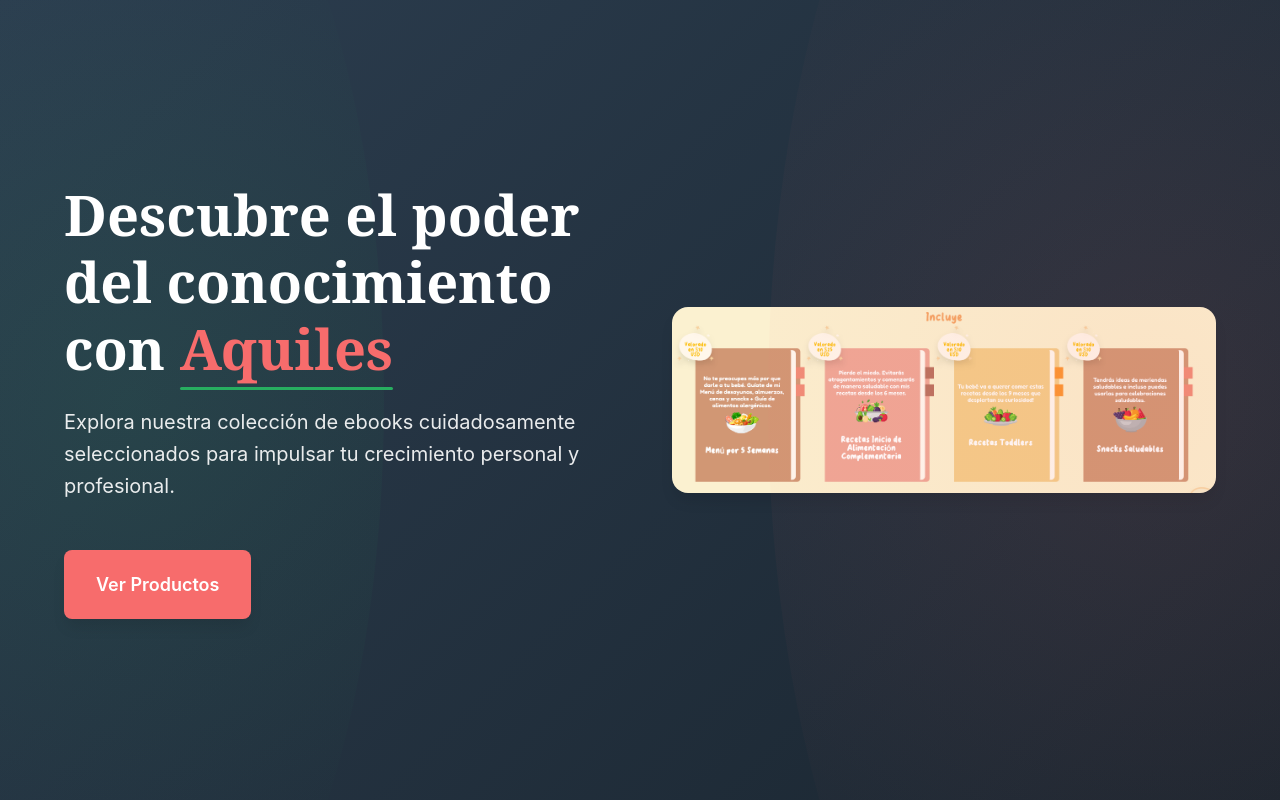
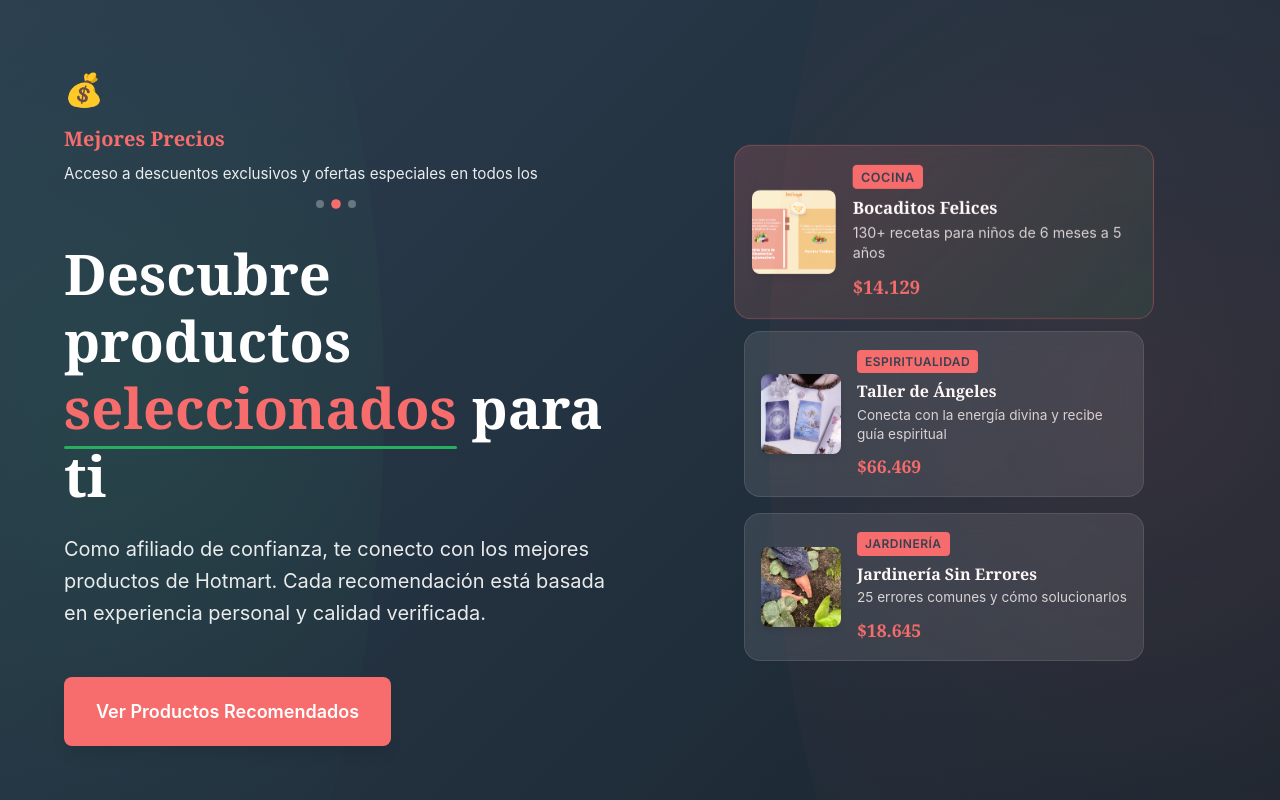
Before and after one commit to COTI-Solutions/frontend-aquiles, a Next.js app: page / in a window 1280 px wide. Shown: the top 800 px of the page. Built offline with nearby package versions, Linux system fonts and the light colour scheme.

Commit message:
updateProductsAndHero

```diff
--- a/src/affiliations.json
+++ b/src/affiliations.json
@@ -20,12 +20,38 @@
     },
     {
       "id": "5970248",
-      "title": "25 Errores Comunes en Jardinería.",
+      "title": "25 Errores Comunes en Jardinería",
       "linkToPay": "https://go.hotmart.com/Q101087664M",
       "linktOfProduct": "https://go.hotmart.com/Q101087664M",
-      "price": "66.469,00",
+      "price": "18.645,00",
       "image": "https://static-media.hotmart.com/y1f2xPMfpg_Pm1Y0kmvb2y2GE-0=/295x165/smart/filters:quality(100)/hotmart/product_pictures/272548a2-16b7-4139-ba4e-83a53260ee77/25ErroresComunesenJardineriaYcomosolucionarlosparatransformartujardin.jpg",
       "description": "Este eBook reúne 25 errores que todos cometemos y cómo convertirlos en oportunidades para que tu jardín florezca como siempre has soñado."
+    },
+    {
+      "id": "4716949",
+      "title": "Curso Intensivo de Jabones Artesanales: Aprende a Crear, Personalizar y Vender tus Propios Jabones",
+      "linkToPay": "",
+      "linktOfProduct": "https://go.hotmart.com/H101115357Y?dp=1",
+      "price": "43.360,00",
+      "image": "https://static-media.hotmart.com/dYDN4GWgRHRYYhSJwBuReHXvXrc=/300x300/smart/filters:format(webp):background_color(white)/hotmart/product_pictures/23aa155a-bdb4-4975-8019-f198ad8c3f2c/jabonesminiatura.png?w=920",
+      "description": "Este curso está diseñado para enseñarte todo lo necesario para crear jabones artesanales de alta calidad. Aprenderás desde las técnicas básicas hasta las más avanzadas para personalizar tus jabones y ofrecer productos únicos. Además, conocerás cómo venderlos eficazmente y convertir tu pasión en un negocio rentable. Objetivos del curso: *Dominar las técnicas de fabricación de jabones artesanales. *Aprender a crear jabones personalizados con ingredientes naturales. *Desarrollar habilidades para crear diferentes tipos de jabones: hidratantes, exfoliantes, terapéuticos, etc. *Aprender cómo comercializar y vender tus jabones en plataformas online.Requisitos previos: No se requieren conocimientos previos. Este curso está dirigido tanto a principiantes como a personas con experiencia en la fabricación de jabones"
+    },
+    {
+      "id": "1277545",
+      "title": "Entrenamiento para Escritoras",
+      "linkToPay": "",
+      "linktOfProduct": "https://go.hotmart.com/C101115048B?dp=1",
+      "image": "https://static-media.hotmart.com/GHA8Qs0sCQBuJAYS9b2TzUA7XqE=/300x300/smart/filters:format(webp):background_color(white)/hotmart/product_pictures/efb6498a-141f-409e-b616-cf34a3eec2dd/Hotmart2.png?w=920",
+      "description": "Este Entrenamiento para Escritoras es mi método estratégico probado que te enseñará los pasos que tienes en la elaboración de un libro de no ficción enfocado hacia la marca personal. Este no es solo un entrenamiento de 3 horas, es un plan de acción con una hoja de ruta clara y fácil de ejecutar, al que lo he dividido en tres partes: Escribe tu libro, Edita tu libro y Publica tu libro."
+    },
+    {
+      "id": "5977548",
+      "title": "Reiki para Principiantes.",
+      "linkToPay": "",
+      "price": "18.645,00",
+      "linktOfProduct": "https://go.hotmart.com/H101115104B",
+      "image": "https://static-media.hotmart.com/zwwqO9yZgmj-CS9z8raCX5SHkAQ=/300x300/filters:quality(100)/hotmart/product_pictures/fecd9d5d-40d7-4a32-bb70-3b5f56c21e9d/ReikiparaPrincipiantes.jpg",
+      "description": "Descubre el poder sanador del Reiki y aprende las técnicas fundamentales para canalizar la energía universal. Una guía completa paso a paso para comenzar tu viaje espiritual."
     }
   ]
 }
--- a/src/components/Hero/Hero.module.scss
+++ b/src/components/Hero/Hero.module.scss
@@ -39,6 +39,86 @@
 
 .textContent {
   z-index: 2;
+}
+
+// Carrusel de beneficios
+.benefitsCarousel {
+  margin-bottom: $spacing-xl;
+}
+
+.carouselContainer {
+  position: relative;
+  height: 120px;
+  overflow: hidden;
+  margin-bottom: $spacing-md;
+
+  @media (max-width: $breakpoint-md) {
+    height: 100px;
+  }
+}
+
+.carouselSlide {
+  position: absolute;
+  top: 0;
+  left: 0;
+  width: 100%;
+  opacity: 0;
+  transform: translateY(20px);
+  transition: all 0.5s ease;
+  text-align: left;
+
+  &.active {
+    opacity: 1;
+    transform: translateY(0);
+  }
+}
+
+.benefitIcon {
+  font-size: 2rem;
+  margin-bottom: $spacing-sm;
+  display: inline-block;
+}
+
+.benefitTitle {
+  font-family: $font-family-title;
+  font-size: 1.25rem;
+  font-weight: 600;
+  margin: 0 0 $spacing-sm 0;
+  color: $color-accent;
+}
+
+.benefitDescription {
+  font-family: $font-family-text;
+  font-size: 0.95rem;
+  line-height: 1.5;
+  margin: 0;
+  opacity: 0.9;
+}
+
+.carouselDots {
+  display: flex;
+  justify-content: center;
+  gap: $spacing-sm;
+  margin-top: $spacing-md;
+}
+
+.dot {
+  width: 8px;
+  height: 8px;
+  border-radius: 50%;
+  border: none;
+  background-color: rgba(255, 255, 255, 0.3);
+  cursor: pointer;
+  transition: all 0.3s ease;
+
+  &.activeDot {
+    background-color: $color-accent;
+    transform: scale(1.2);
+  }
+
+  &:hover {
+    background-color: rgba(255, 255, 255, 0.5);
+  }
 }
 
 .title {
@@ -142,24 +222,123 @@
   }
 }
 
+// Showcase de productos
+.productShowcase {
+  display: flex;
+  flex-direction: column;
+  gap: $spacing-md;
+  max-width: 400px;
+  width: 100%;
+}
+
+.productCard {
+  background: rgba(255, 255, 255, 0.1);
+  border-radius: $border-radius-lg;
+  padding: $spacing-md;
+  backdrop-filter: blur(10px);
+  border: 1px solid rgba(255, 255, 255, 0.1);
+  transition: all 0.3s ease;
+  display: flex;
+  gap: $spacing-md;
+  align-items: center;
+
+  &:hover {
+    transform: translateY(-5px);
+    background: rgba(255, 255, 255, 0.15);
+    box-shadow: 0 10px 25px rgba(0, 0, 0, 0.2);
+  }
+
+  &.featured {
+    background: linear-gradient(
+      135deg,
+      rgba($color-accent, 0.2) 0%,
+      rgba($color-secondary, 0.1) 100%
+    );
+    border: 1px solid rgba($color-accent, 0.3);
+    transform: scale(1.05);
+
+    &:hover {
+      transform: scale(1.05) translateY(-5px);
+    }
+  }
+
+  @media (max-width: $breakpoint-md) {
+    flex-direction: column;
+    text-align: center;
+    padding: $spacing-lg;
+  }
+}
+
+.productImage {
+  flex-shrink: 0;
+  width: 80px;
+  height: 80px;
+  border-radius: $border-radius-md;
+  overflow: hidden;
+  box-shadow: $shadow-md;
+
+  @media (max-width: $breakpoint-md) {
+    width: 100px;
+    height: 100px;
+  }
+}
+
 .image {
-  max-width: 100%;
-  height: auto;
-  border-radius: $border-radius-lg;
-  box-shadow: $shadow-lg;
+  width: 100%;
+  height: 100%;
+  object-fit: cover;
   transition: transform 0.3s ease;
 
   &:hover {
-    transform: scale(1.02);
+    transform: scale(1.1);
   }
+}
 
-  @media (max-width: $breakpoint-lg) {
-    max-width: 80%;
-  }
+.productInfo {
+  flex: 1;
+  min-width: 0;
+}
 
-  @media (max-width: $breakpoint-md) {
-    max-width: 100%;
-  }
+.category {
+  display: inline-block;
+  background: $color-accent;
+  color: $color-primary;
+  font-size: 0.75rem;
+  font-weight: 600;
+  padding: 2px 8px;
+  border-radius: $border-radius-sm;
+  margin-bottom: $spacing-sm;
+  text-transform: uppercase;
+  letter-spacing: 0.5px;
+}
+
+.productTitle {
+  font-family: $font-family-title;
+  font-size: 1rem;
+  font-weight: 600;
+  margin: 0 0 $spacing-xs 0;
+  color: $color-text-light;
+  line-height: 1.3;
+}
+
+.productDescription {
+  font-family: $font-family-text;
+  font-size: 0.85rem;
+  line-height: 1.4;
+  margin: 0 0 $spacing-sm 0;
+  opacity: 0.8;
+  display: -webkit-box;
+  -webkit-line-clamp: 2;
+  -webkit-box-orient: vertical;
+  overflow: hidden;
+}
+
+.price {
+  font-family: $font-family-title;
+  font-size: 1.1rem;
+  font-weight: 700;
+  color: $color-accent;
+  display: block;
 }
 
 // Efectos de fondo decorativos
--- a/src/components/Hero/Hero.tsx
+++ b/src/components/Hero/Hero.tsx
@@ -1,12 +1,65 @@
 "use client";
 
-import React from "react";
+import React, { useState, useEffect } from "react";
 import Button from "../Button/Button";
 import { useSmoothScroll } from "../../hooks/useSmoothScroll";
 import styles from "./Hero.module.scss";
 
 const Hero: React.FC = () => {
   const { scrollToSection } = useSmoothScroll();
+  const [currentSlide, setCurrentSlide] = useState(0);
+
+  const benefits = [
+    {
+      title: "Productos Verificados",
+      description:
+        "Cada producto ha sido probado y seleccionado personalmente para garantizar calidad",
+      icon: "✅",
+    },
+    {
+      title: "Mejores Precios",
+      description:
+        "Acceso a descuentos exclusivos y ofertas especiales en todos los productos",
+      icon: "💰",
+    },
+    {
+      title: "Soporte Personalizado",
+      description:
+        "Te ayudo a elegir el producto perfecto para tus necesidades específicas",
+      icon: "🤝",
+    },
+  ];
+
+  const featuredProducts = [
+    {
+      title: "Bocaditos Felices",
+      description: "130+ recetas para niños de 6 meses a 5 años",
+      price: "$14.129",
+      image: "/images/recetario.png",
+      category: "Cocina",
+    },
+    {
+      title: "Taller de Ángeles",
+      description: "Conecta con la energía divina y recibe guía espiritual",
+      price: "$66.469",
+      image: "/images/cartas390x520.webp",
+      category: "Espiritualidad",
+    },
+    {
+      title: "Jardinería Sin Errores",
+      description: "25 errores comunes y cómo solucionarlos",
+      price: "$18.645",
+      image: "/images/jardineria390x520.webp",
+      category: "Jardinería",
+    },
+  ];
+
+  useEffect(() => {
+    const interval = setInterval(() => {
+      setCurrentSlide((prev) => (prev + 1) % benefits.length);
+    }, 4000);
+    return () => clearInterval(interval);
+  }, []);
 
   const handleVerProductos = () => {
     scrollToSection("productos");
@@ -16,14 +69,45 @@ const Hero: React.FC = () => {
     <section className={styles.hero}>
       <div className={styles.heroContent}>
         <div className={styles.textContent}>
+          <div className={styles.benefitsCarousel}>
+            <div className={styles.carouselContainer}>
+              {benefits.map((benefit, index) => (
+                <div
+                  key={index}
+                  className={`${styles.carouselSlide} ${
+                    index === currentSlide ? styles.active : ""
+                  }`}
+                >
+                  <div className={styles.benefitIcon}>{benefit.icon}</div>
+                  <h3 className={styles.benefitTitle}>{benefit.title}</h3>
+                  <p className={styles.benefitDescription}>
+                    {benefit.description}
+                  </p>
+                </div>
+              ))}
+            </div>
+            <div className={styles.carouselDots}>
+              {benefits.map((_, index) => (
+                <button
+                  key={index}
+                  className={`${styles.dot} ${
+                    index === currentSlide ? styles.activeDot : ""
+                  }`}
+                  onClick={() => setCurrentSlide(index)}
+                />
+              ))}
+            </div>
+          </div>
+
           <h1 className={styles.title}>
-            Descubre el poder del conocimiento con{" "}
-            <span className={styles.highlight}>Aquiles</span>
+            Descubre productos{" "}
+            <span className={styles.highlight}>seleccionados</span> para ti
           </h1>
 
           <p className={styles.subtitle}>
-            Explora nuestra colección de ebooks cuidadosamente seleccionados
-            para impulsar tu crecimiento personal y profesional.
+            Como afiliado de confianza, te conecto con los mejores productos de
+            Hotmart. Cada recomendación está basada en experiencia personal y
+            calidad verificada.
           </p>
 
           <div className={styles.actions}>
@@ -33,17 +117,38 @@ const Hero: React.FC = () => {
               onClick={handleVerProductos}
               className={styles.ctaButton}
             >
-              Ver Productos
+              Ver Productos Recomendados
             </Button>
           </div>
         </div>
 
         <div className={styles.heroImage}>
-          <img
-            src="/images/recetario.png"
-            alt="Aquiles - Recetario de conocimiento"
-            className={styles.image}
-          />
+          <div className={styles.productShowcase}>
+            {featuredProducts.map((product, index) => (
+              <div
+                key={index}
+                className={`${styles.productCard} ${
+                  index === 0 ? styles.featured : ""
+                }`}
+              >
+                <div className={styles.productImage}>
+                  <img
+                    src={product.image}
+                    alt={product.title}
+                    className={styles.image}
+                  />
+                </div>
+                <div className={styles.productInfo}>
+                  <span className={styles.category}>{product.category}</span>
+                  <h4 className={styles.productTitle}>{product.title}</h4>
+                  <p className={styles.productDescription}>
+                    {product.description}
+                  </p>
+                  <span className={styles.price}>{product.price}</span>
+                </div>
+              </div>
+            ))}
+          </div>
         </div>
       </div>
     </section>
--- a/src/components/ProductCard/ProductCard.tsx
+++ b/src/components/ProductCard/ProductCard.tsx
@@ -67,9 +67,10 @@ const ProductCard: React.FC<ProductCardProps> = ({
           )}
         </div>
 
-        {price && <div className={styles.price}>{price}</div>}
+        {price && <div className={styles.price}>${price}</div>}
 
         <div className={styles.buttonContainer}>
+          {productUrl && (
             <Button
               variant="secondary"
               size="medium"
@@ -78,7 +79,9 @@ const ProductCard: React.FC<ProductCardProps> = ({
             >
               Ver más
             </Button>
+          )}
 
+          {buyUrl && (
             <Button
               variant="accent"
               size="medium"
@@ -87,6 +90,7 @@ const ProductCard: React.FC<ProductCardProps> = ({
             >
               Comprar
             </Button>
+          )}
         </div>
       </div>
     </div>
--- a/src/components/ProductsSection/ProductsSection.tsx
+++ b/src/components/ProductsSection/ProductsSection.tsx
@@ -16,7 +16,7 @@ const ProductsSection: React.FC = () => {
       title: affiliation.title,
       description: affiliation.description,
       color: productColors[index % productColors.length], // Rotar colores
-      price: `$${affiliation.price}`,
+      price: affiliation.price,
       buyUrl: affiliation.linkToPay,
       productUrl: affiliation.linktOfProduct,
       image: affiliation.image,
```
Lines whose indentation alone changed are shown as unchanged.
